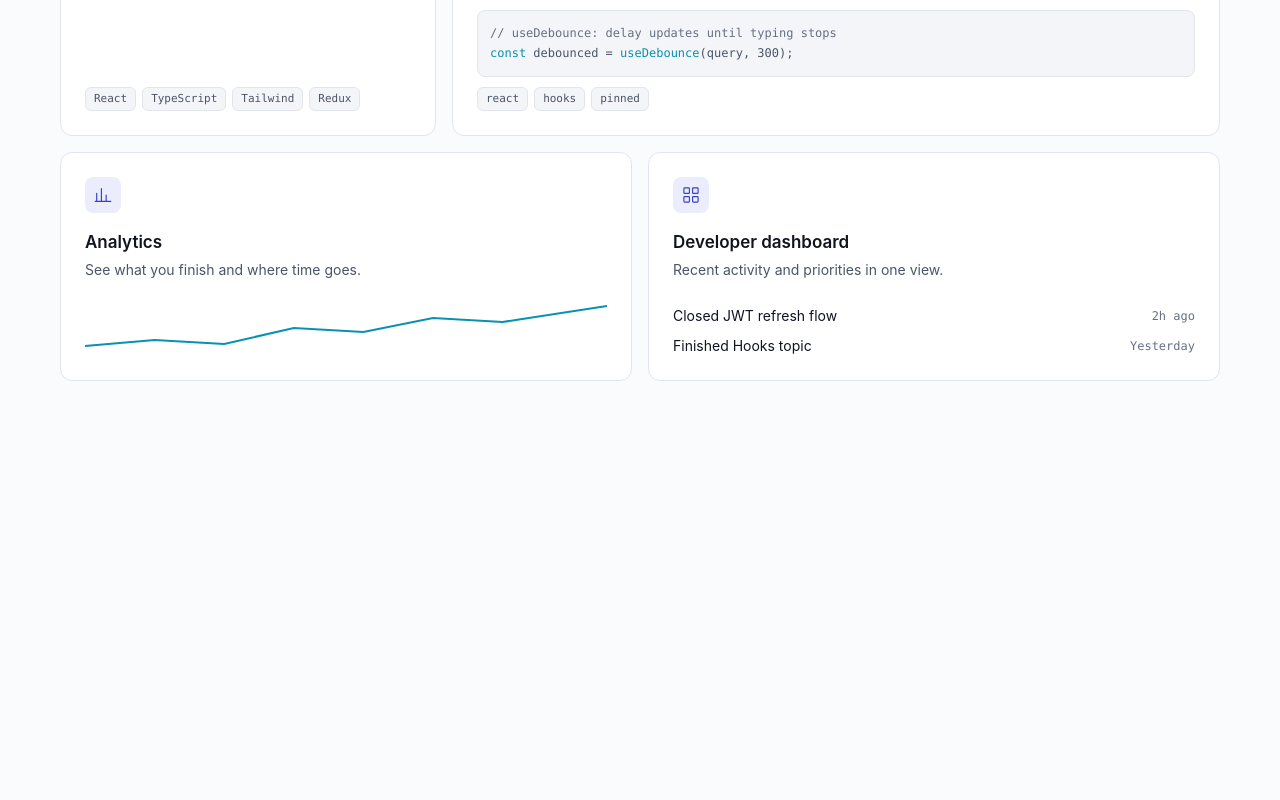
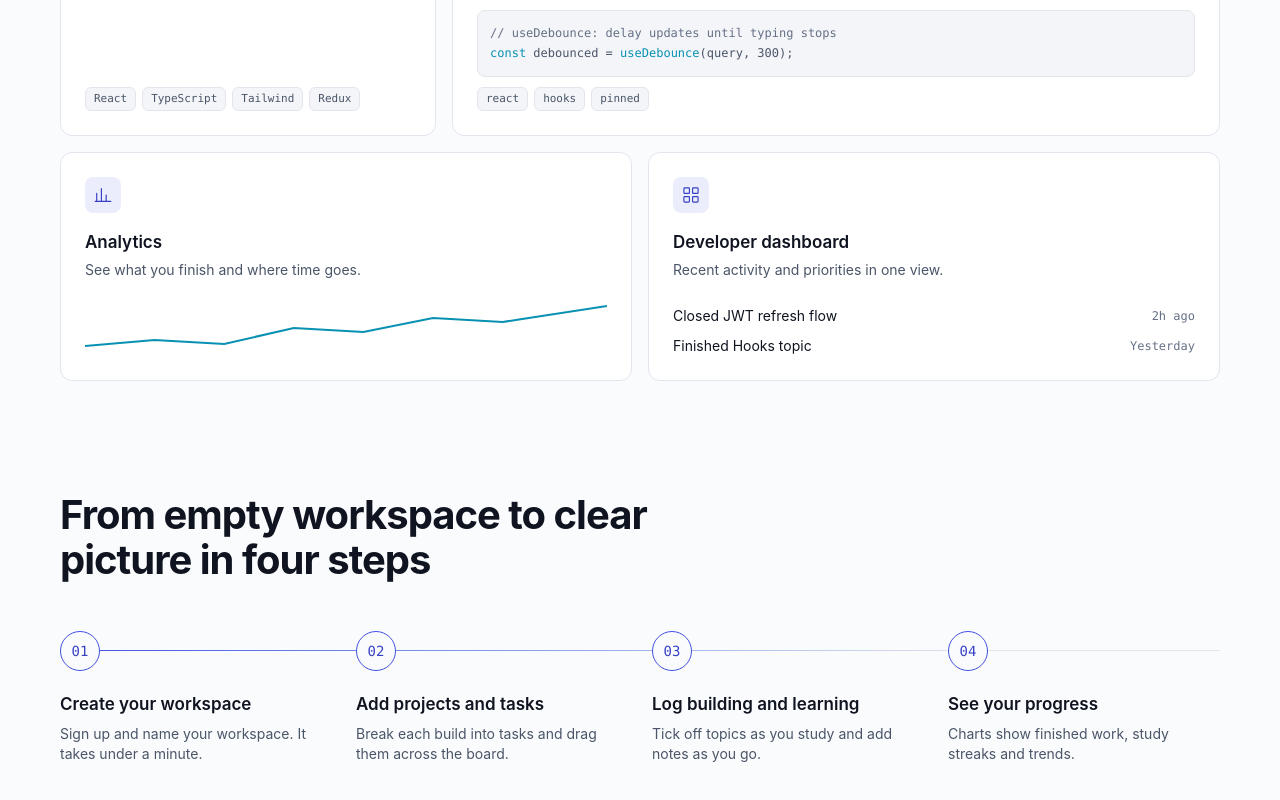
Before and after one commit to benjaminbii/devflow, a React (Vite) app: page /dashboard in a window 1280 px wide. Shown: the part 1968-2768 px from the top of the page. Before the commit the page ends 2461 px from the top, so only its background shows below. Built offline with nearby package versions, Linux system fonts and the light colour scheme.

Commit message:
add how it works component on home page

```diff
--- a/src/pages/Home/Home.tsx
+++ b/src/pages/Home/Home.tsx
@@ -1,6 +1,7 @@
 
 import { Features } from "@/components/landing/Features";
 import { Hero } from "@/components/landing/Hero";
+import { HowItWorks } from "@/components/landing/HowItWorks";
 import { Navbar } from "@/components/landing/Navbar";
 
 function Home() {
@@ -10,6 +11,7 @@ function Home() {
     <main>
       <Hero/>
       <Features/>
+      <HowItWorks/>
     </main>
 </>
   );
```
